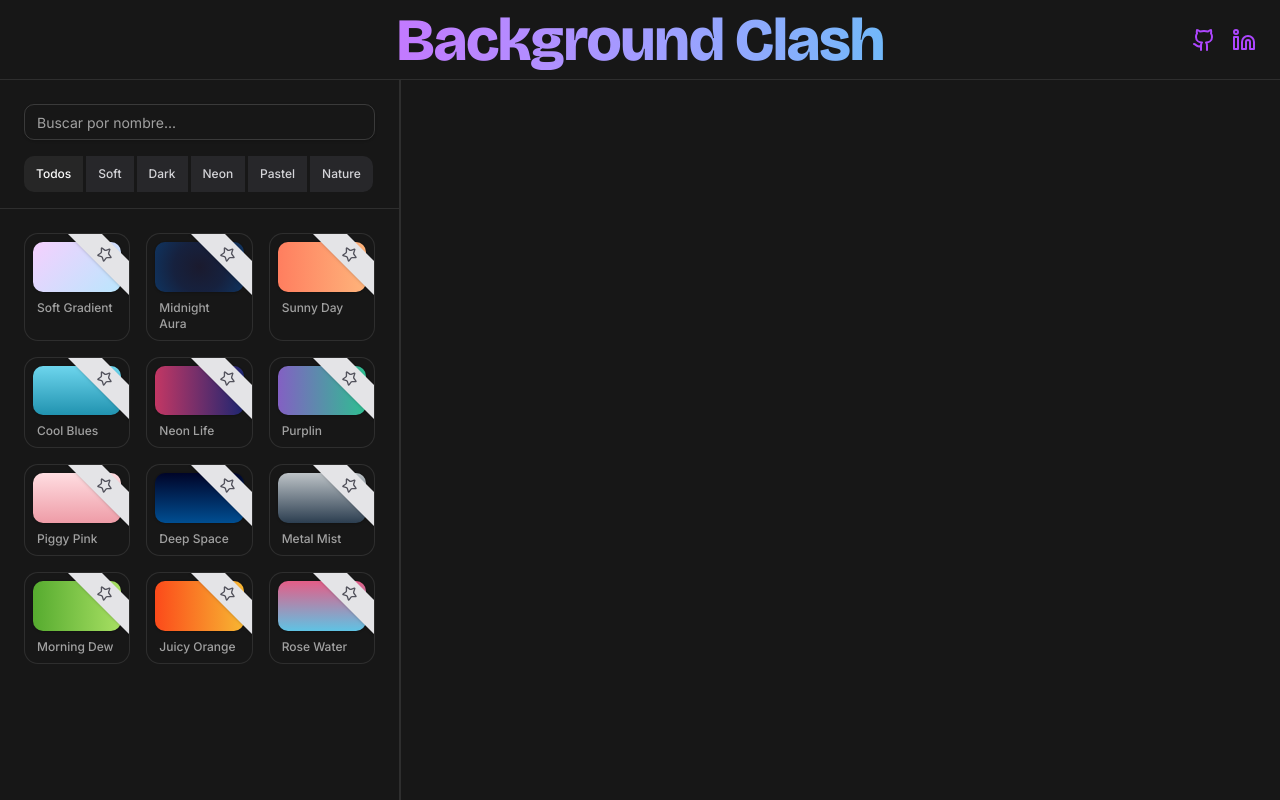
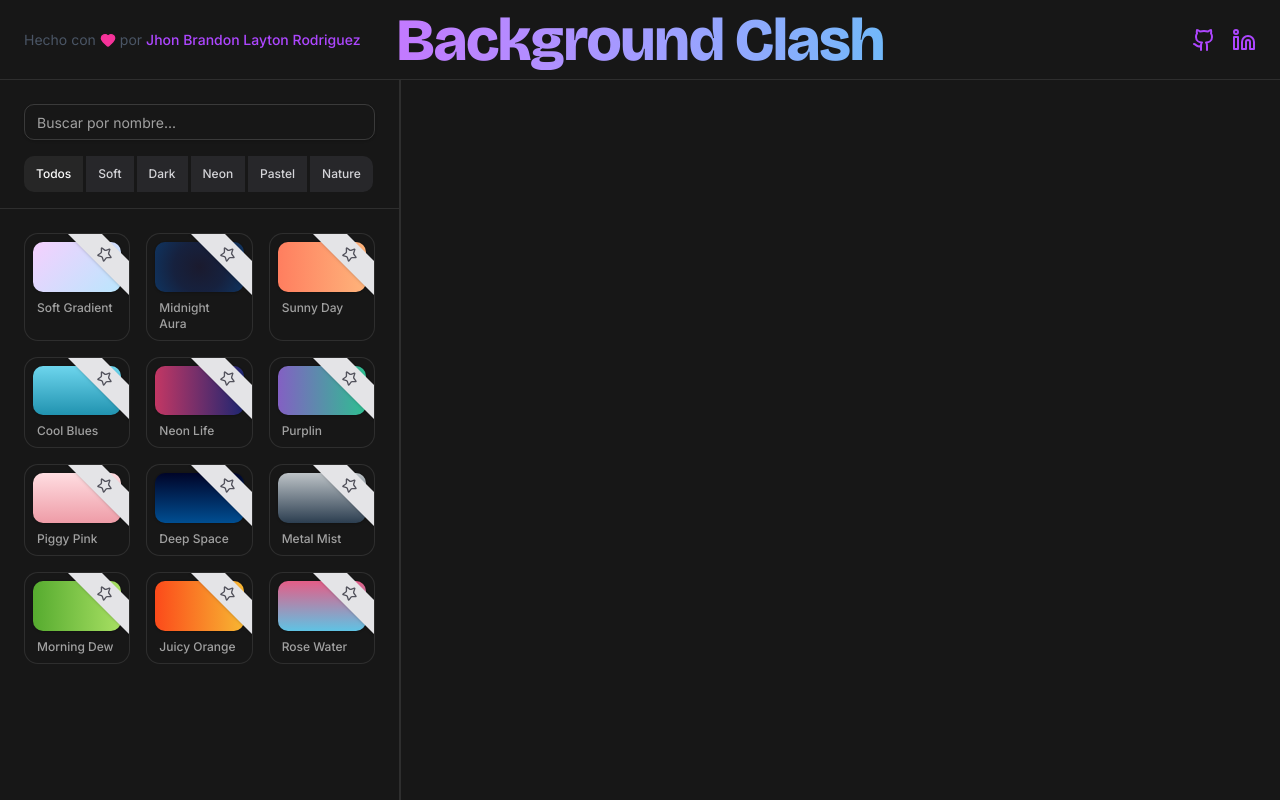
Before and after one commit to JhonLayton21/background-clash, a React (Vite) app: page / in a window 1280 px wide. Built offline with nearby package versions, Linux system fonts and the light colour scheme.

Commit message:
style: update header with creator info

```diff
--- a/src/components/Header.tsx
+++ b/src/components/Header.tsx
@@ -1,9 +1,42 @@
 import { motion } from "framer-motion";
-import { Github, Linkedin } from "lucide-react";
+import { Github, Linkedin, Heart } from "lucide-react";
 
 export function Header() {
   return (
     <header className="relative flex h-20 items-center justify-center border-b border-gray-200 px-6 bg-white shrink-0">
+
+      {/* Texto izquierda */}
+      <div
+        className="
+          absolute
+          top-3 left-3                /* 📱 móviles */
+          flex items-center gap-1
+          text-xs sm:text-sm
+          text-gray-600
+
+          md:left-6
+          md:top-1/2 md:-translate-y-1/2  /* 💻 desktop centrado */
+        "
+      >
+        <span>Hecho con</span>
+
+        <Heart className="w-4 h-4 text-pink-500 fill-pink-500" />
+        <span>por</span>
+        <a
+          href="https://github.com/JhonLayton21"
+          target="_blank"
+          rel="noopener noreferrer"
+          className="
+            font-medium
+            text-purple-500
+            hover:text-purple-600
+            transition
+            hover:underline
+          "
+        >
+          Jhon Brandon Layton Rodriguez
+        </a>
+      </div>
 
       {/* Título centrado */}
       <div className="flex items-center gap-2">
@@ -33,11 +66,11 @@ export function Header() {
       <div
         className="
           absolute
-          top-3 right-3              /* 📱 móviles */
+          top-3 right-3
           flex items-center gap-2
 
           md:right-6
-          md:top-1/2 md:-translate-y-1/2  /* 💻 desktop centrado */
+          md:top-1/2 md:-translate-y-1/2
           md:gap-4
         "
       >
```
